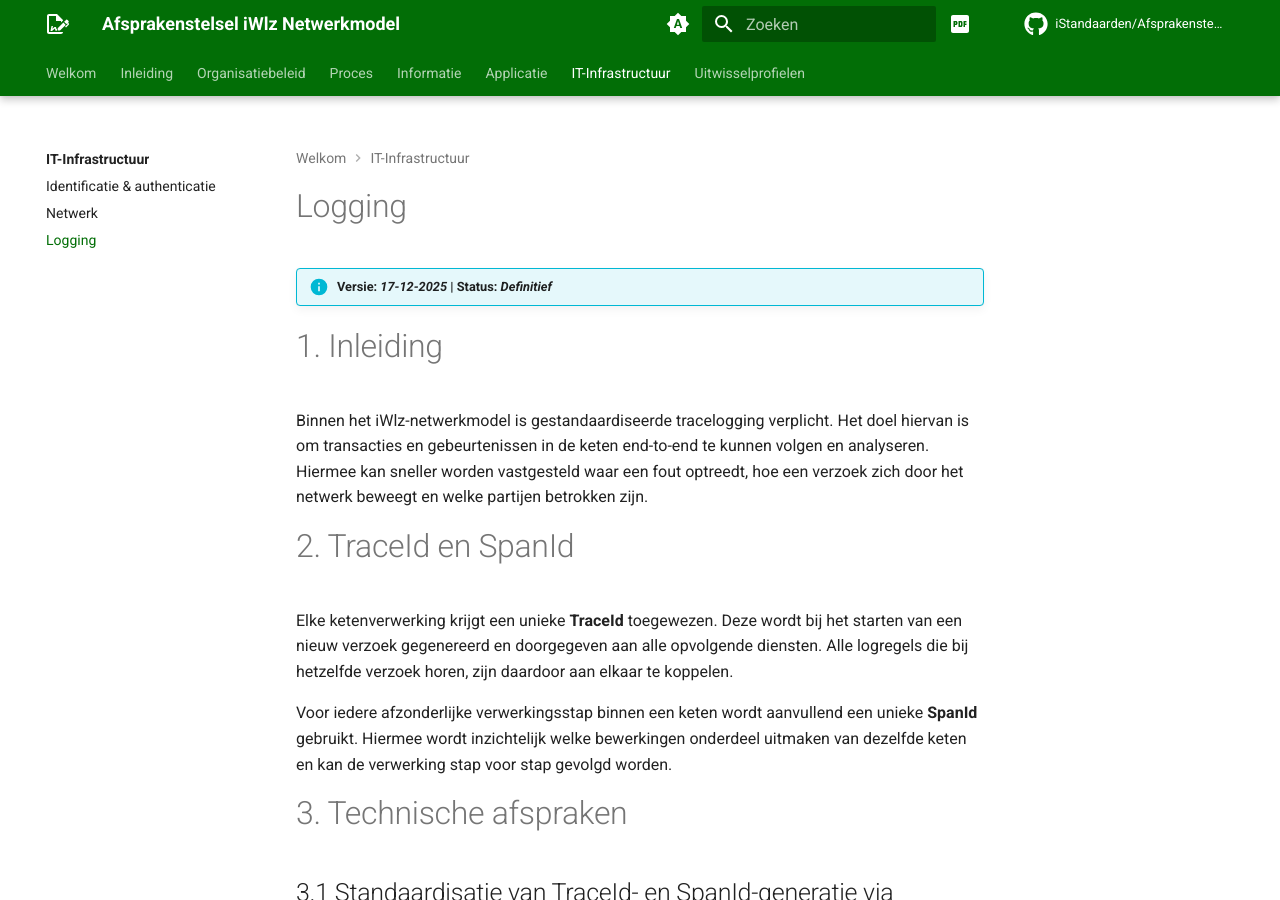
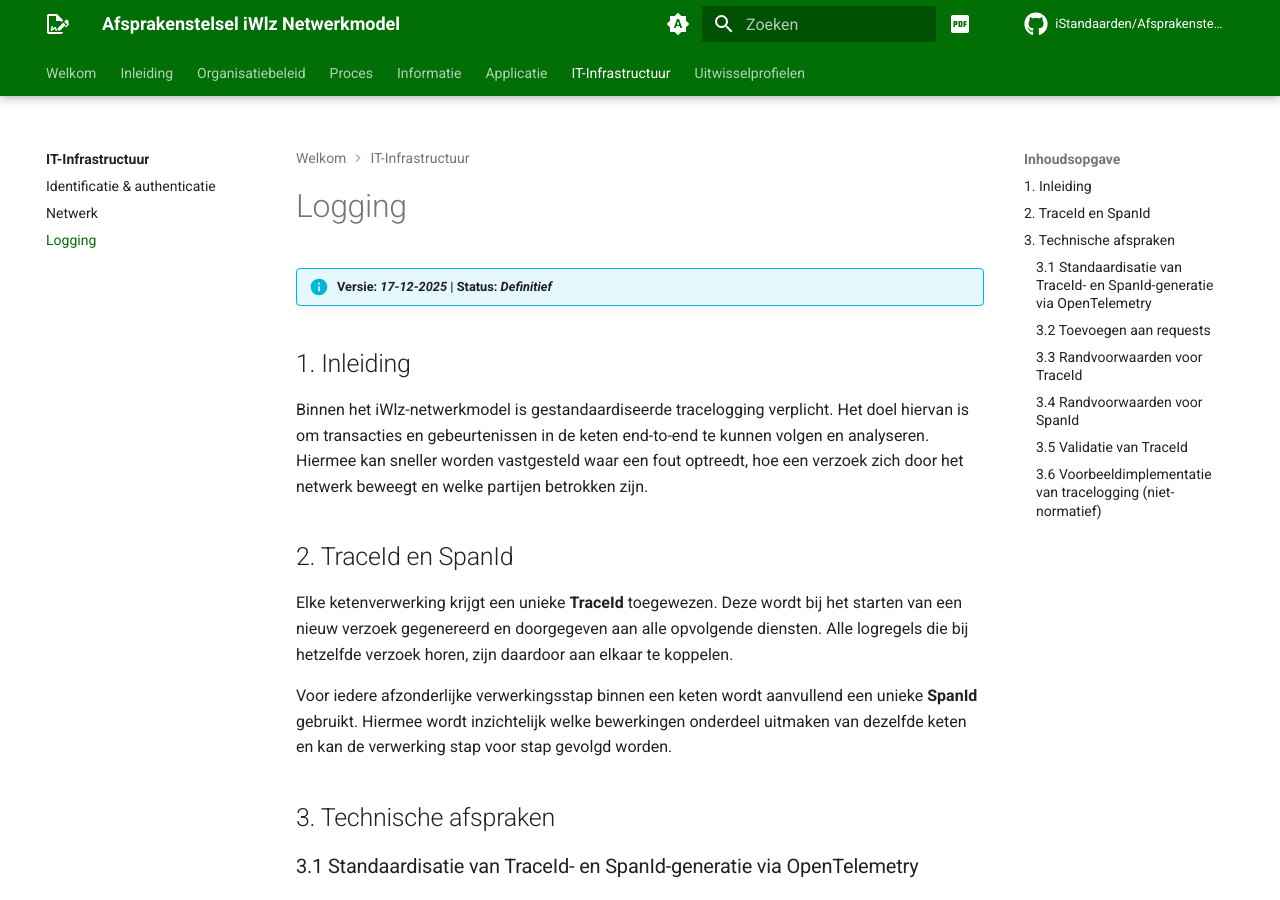
Before and after one commit to iStandaarden/Afsprakenstelsel-iWlz, an MkDocs documentation site: the page built from docs/it-infrastructuur/logging.md, in a window 1280 px wide and 900 px high. Built offline with MkDocs 1.6.1 and Material for MkDocs 9.7.7, drawn with Linux system fonts in a browser that asks for light colours; comment, search, counter and statistics services are not loaded.

Commit message:
Hoofdstuk indeling correctie

```diff
--- a/docs/it-infrastructuur/logging.md
+++ b/docs/it-infrastructuur/logging.md
@@ -2,19 +2,19 @@
 
 !!! info "Versie: *17-12-2025* | Status: *Definitief*"
 
-# 1. Inleiding
+## 1. Inleiding
 
 Binnen het iWlz-netwerkmodel is gestandaardiseerde tracelogging verplicht. Het doel hiervan is om transacties en gebeurtenissen in de keten end-to-end te kunnen volgen en analyseren. Hiermee kan sneller worden vastgesteld waar een fout optreedt, hoe een verzoek zich door het netwerk beweegt en welke partijen betrokken zijn.
 
-# 2. TraceId en SpanId
+## 2. TraceId en SpanId
 
 Elke ketenverwerking krijgt een unieke **TraceId** toegewezen. Deze wordt bij het starten van een nieuw verzoek gegenereerd en doorgegeven aan alle opvolgende diensten. Alle logregels die bij hetzelfde verzoek horen, zijn daardoor aan elkaar te koppelen.
 
 Voor iedere afzonderlijke verwerkingsstap binnen een keten wordt aanvullend een unieke **SpanId** gebruikt. Hiermee wordt inzichtelijk welke bewerkingen onderdeel uitmaken van dezelfde keten en kan de verwerking stap voor stap gevolgd worden.
 
-# 3. Technische afspraken
+## 3. Technische afspraken
 
-## 3.1 Standaardisatie van TraceId- en SpanId-generatie via OpenTelemetry
+### 3.1 Standaardisatie van TraceId- en SpanId-generatie via OpenTelemetry
 
 Om de kans op botsingen in een gedistribueerde omgeving te minimaliseren, moeten zowel `TraceId`- als `SpanId`-waarden worden gegenereerd met een mechanisme dat voldoet aan de eisen van randomness en voldoende entropie.
 
@@ -30,7 +30,7 @@ Hiermee wordt gegarandeerd dat alle gegenereerde `TraceId`- en `SpanId`-waarden
 
 Voor elke ontvangen request wordt een nieuwe `SpanId` gegenereerd. Indien een service bestaat uit meerdere verwerkingsstappen (zoals authenticatie, validatie of routering), mag hiervoor per stap ook een aparte `SpanId` worden aangemaakt.
 
-## 3.2 Toevoegen aan requests
+### 3.2 Toevoegen aan requests
 
 Zowel de `TraceId` als de `SpanId` worden toegevoegd aan de headers van elk verzoek dat binnen het netwerkmodel naar een andere dienst wordt verstuurd.
 
@@ -43,7 +43,7 @@ Gebruik hiervoor de volgende headers, conform de [B3 Propagation-standaard](http
 
     HTTP-headers zijn niet hoofdlettergevoelig. Conform de B3-standaard wordt aanbevolen de headers te noteren als `X-B3-TraceId` en `X-B3-SpanId` (in kebab-case met hoofdletters).
 
-## 3.3 Randvoorwaarden voor TraceId
+### 3.3 Randvoorwaarden voor TraceId
 
 Een `TraceId` moet:
 
@@ -55,7 +55,7 @@ Een `TraceId` moet:
 
 `X-B3-TraceId: 463ac35c9f6413ad48485a3953bb6124`
 
-## 3.4 Randvoorwaarden voor SpanId
+### 3.4 Randvoorwaarden voor SpanId
 
 Een `SpanId` moet:
 
@@ -67,11 +67,11 @@ Een `SpanId` moet:
 
 `X-B3-SpanId: 0020000000000001`
 
-## 3.5 Validatie van TraceId
+### 3.5 Validatie van TraceId
 
 Bij binnenkomst wordt gecontroleerd of een `TraceId` aanwezig is. Indien aanwezig, wordt deze gebruikt voor verdere verwerking.
 
-## 3.6 Voorbeeldimplementatie van tracelogging (niet-normatief)
+### 3.6 Voorbeeldimplementatie van tracelogging (niet-normatief)
 
 Onderstaande flow toont een mogelijke implementatie van traceerbaarheid binnen een ketenverzoek. De flow omvat zowel het aanvragen van autorisatie als het uitvoeren van een gegevensopvraag (GraphQL) en laat zien hoe `TraceId` en `SpanId` zich door de verschillende onderdelen van het netwerkmodel verspreiden.
 Dit voorbeeld is afkomstig uit een specifieke context en dient ter illustratie van de werking; de exacte inrichting kan verschillen per ketenpartner of toepassing
```
Also changed, not shown: docs/it-infrastructuur/identificatie_authenticatie.md (+7 -7 lines), docs/it-infrastructuur/netwerk.md (+3 -3 lines).
